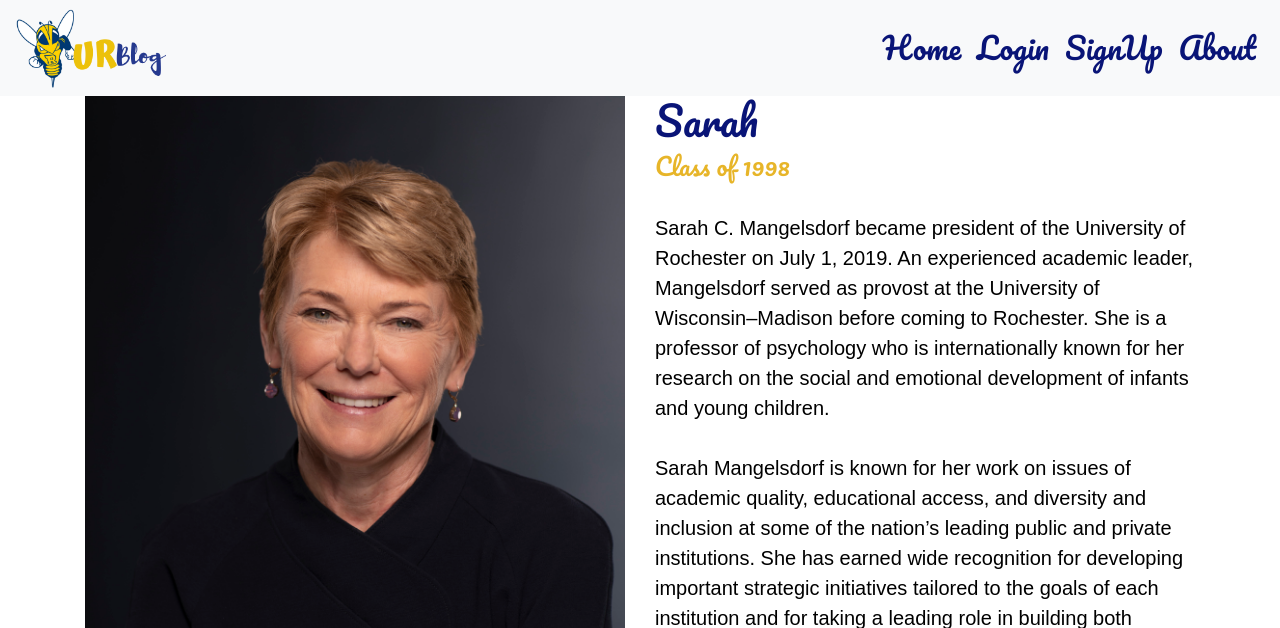
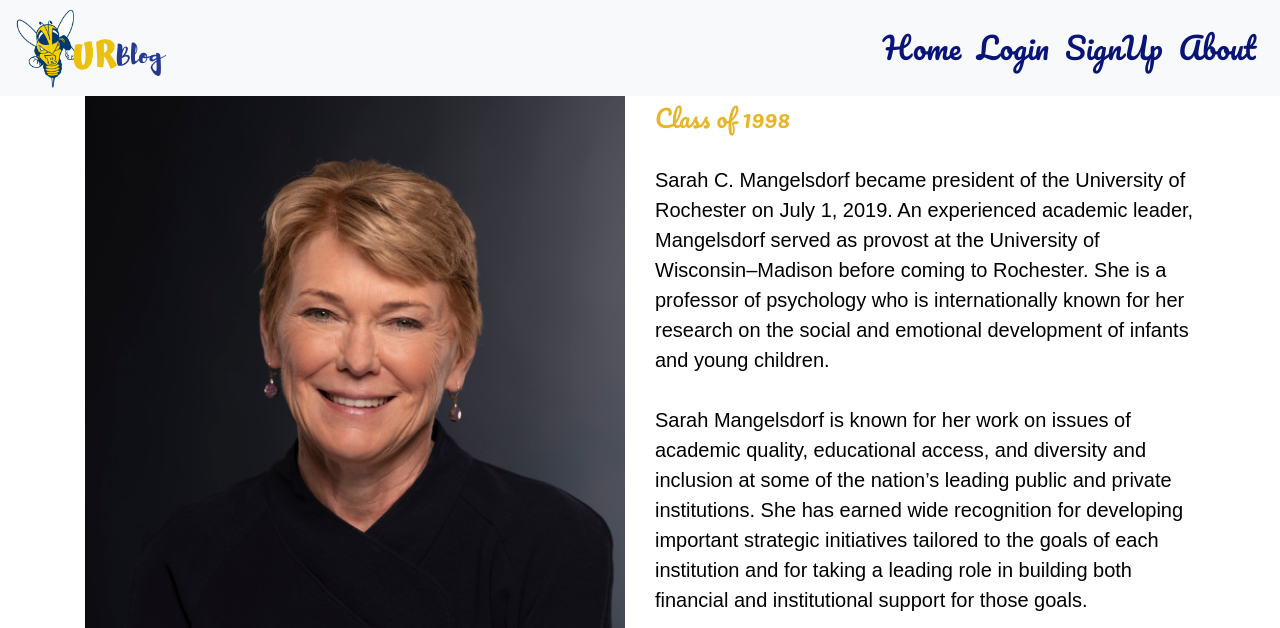
Before and after one commit to Pratistha98/CS210, a Flask app: template templates/Profile.html in a window 1280 px wide. Shown: the top 628 px of the page. Run offline with Flask 2, Linux system fonts and the light colour scheme; the template is opened without the code that fills it, so the values that code supplies are empty; some libraries are stand-ins or nearby versions; some web fonts are replaced.

Commit message:
Rearranged the code

```diff
--- a/backend.py
+++ b/backend.py
@@ -272,13 +272,6 @@ def save_profile_picture(user_picture):
     i.save(picture_path)
     return picture_fn
 
-@app.route("/Editprofile")
-def edit():
-    return render_template("EditProfile.html")
-
-@app.route("/EditPost")
-def EditPost():
-    return render_template("EditPost.html")
 #----------------------------------------------------------------------------------------------
 #Forgot Password
 def send_reset_email(user):
@@ -380,6 +373,14 @@ def profile():
     logged_in = checklogin
     return render_template("Profile.html", logged_in=logged_in)
 
+@app.route("/Editprofile")
+def edit():
+    return render_template("EditProfile.html")
+
+@app.route("/EditPost")
+def EditPost():
+    return render_template("EditPost.html")
+
 """!!!IDEA: annons can view first page of posts (clicking on a post still
    forces you to login). When the user clicks to access the second+ page,
    login will be required.
--- a/templates/Profile.html
+++ b/templates/Profile.html
@@ -11,7 +11,7 @@
 
         <div class ="col-md-6 col-sm-12">
 
-        <h1 class ="profile">Sarah</h1>
+        <h1 class ="profile"></h1>
         <h4 class ="profile2">Class of 1998</h4>
         </br>
         <p class = "bio">
```
